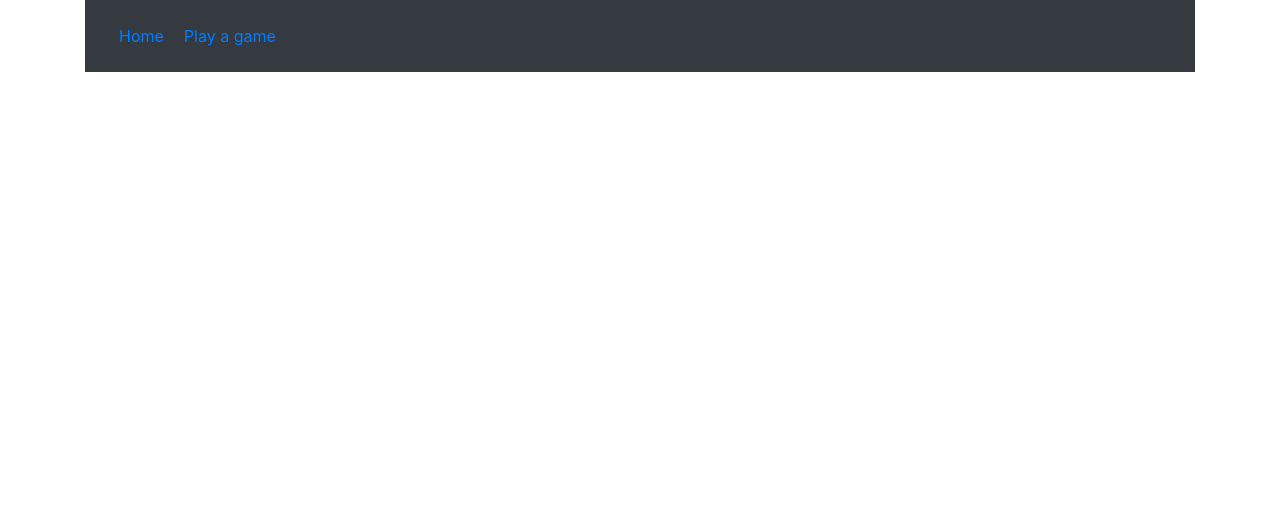
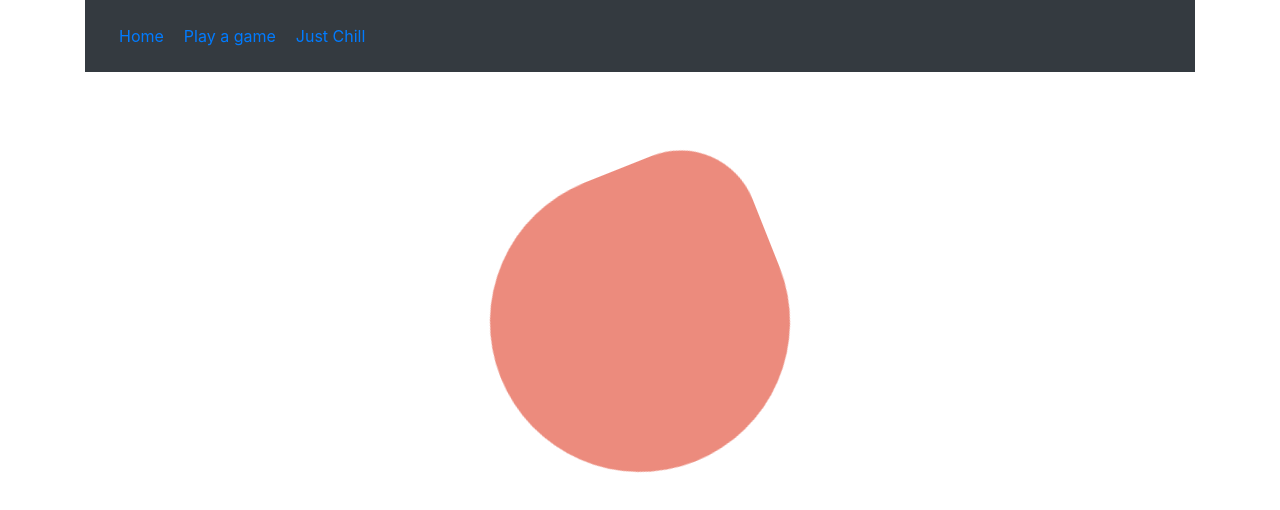
Before and after one commit to ArmaniEt/SPA-chill, a React (Create React App) app: page /chill in a window 1280 px wide. Shown: the top 510 px of the page. Built offline with nearby package versions, Linux system fonts and the light colour scheme.

Commit message:
Added chilled css animation, pluged to Route

```diff
--- a/src/App.js
+++ b/src/App.js
@@ -4,6 +4,7 @@ import MainPage from './containers/MainPage/MainPage'
 import {Route, Switch, BrowserRouter} from 'react-router-dom';
 import FindO from './containers/FindO/FindO';
 import Layout from "./Layout"
+import Animation from "./components/AnimatedComp/Animation"
 
 class App extends Component {
     render() {
@@ -13,6 +14,7 @@ class App extends Component {
                     <Switch>
                         <Route path="/" exact component={MainPage}/>
                         <Route path="/game" component={FindO}/>
+                        <Route path="/chill" component={Animation}/>
                     </Switch>
                 </Layout>
             </BrowserRouter>
--- a/src/Layout.js
+++ b/src/Layout.js
@@ -14,6 +14,9 @@ export default class Layout extends React.Component {
                     <NavItem>
                         <NavLink className="nav__link" to='/game'>Play a game</NavLink>
                     </NavItem>
+                    <NavItem>
+                        <NavLink className="nav__link" to='/chill'>Just Chill</NavLink>
+                    </NavItem>
                 </Nav>
                 <div>
                     {this.props.children}
--- /dev/null
+++ b/src/components/AnimatedComp/Animation.css
@@ -0,0 +1,41 @@
+.animation__elem {
+    width: 300px;
+    height: 300px;
+    display: block;
+    margin: auto;
+    margin-top: 100px;
+    background-color: coral;
+    animation: square-to-circle 5s 2s infinite cubic-bezier(1,.015,.295,1.225) alternate;
+    outline: 1px solid transparent;
+    -webkit-animation: square-to-circle 5s 2s infinite cubic-bezier(1,.015,.295,1.225) alternate;
+    -moz-animation: square-to-circle 5s 2s infinite cubic-bezier(1,.015,.295,1.225) alternate;
+    -o-animation: square-to-circle 5s 2s infinite cubic-bezier(1,.015,.295,1.225) alternate;
+}
+@keyframes square-to-circle {
+    0%{
+        border-radius: 0 0 0 0;
+        background: coral;
+        transform:rotate(0deg);
+    }
+    25%{
+        border-radius: 50% 0 0 0;
+        background: darksalmon;
+        transform:rotate(45deg);
+    }
+    50%{
+        border-radius: 50% 50% 0 0;
+        background:indianred;
+        transform:rotate(90deg);
+    }
+    75%{
+        border-radius: 50% 50% 50% 0;
+        background: lightcoral;
+        transform:rotate(135deg);
+    }
+    100%{
+        border-radius: 50%;
+        background: darksalmon;
+        transform:rotate(180deg);
+    }
+
+}
--- /dev/null
+++ b/src/components/AnimatedComp/Animation.js
@@ -0,0 +1,14 @@
+import React from 'react';
+import "./Animation.css";
+
+
+const Animation = function (props) {
+  return(
+      <div className="container">
+          <div className="animation__elem"> </div>
+      </div>
+  )
+
+};
+
+export default Animation;
```
